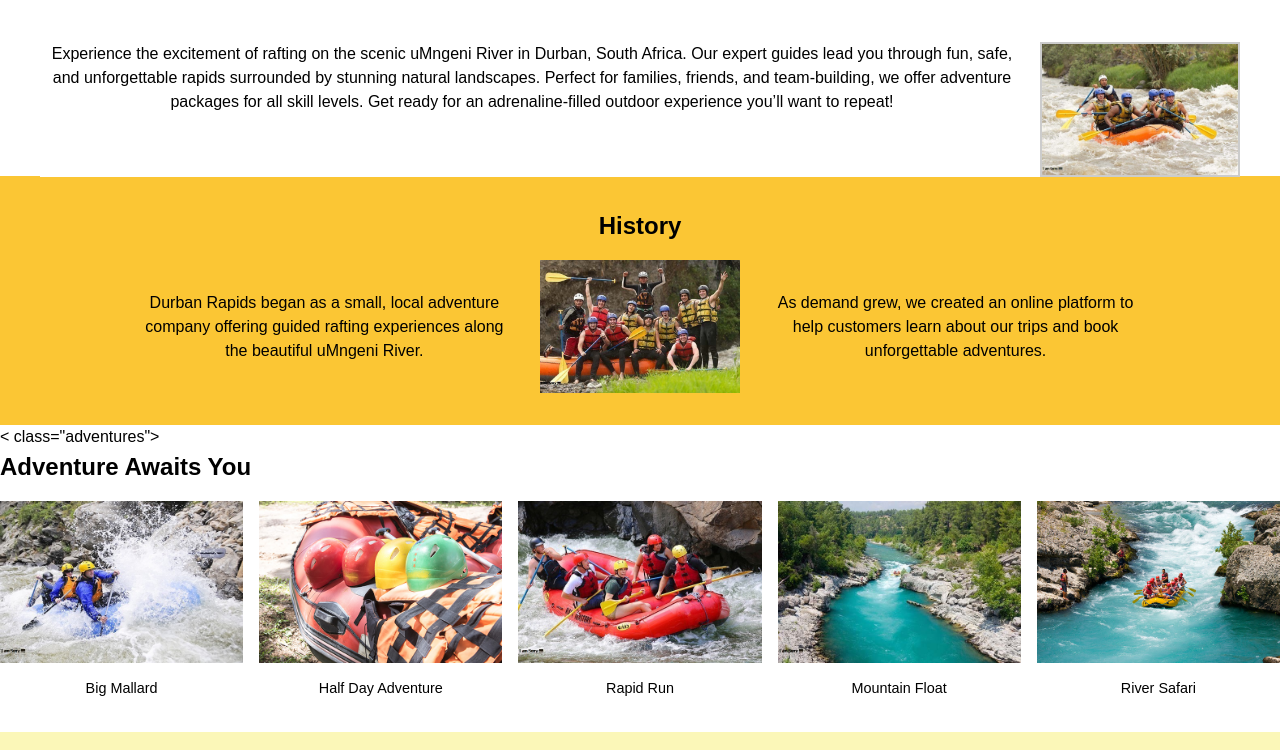
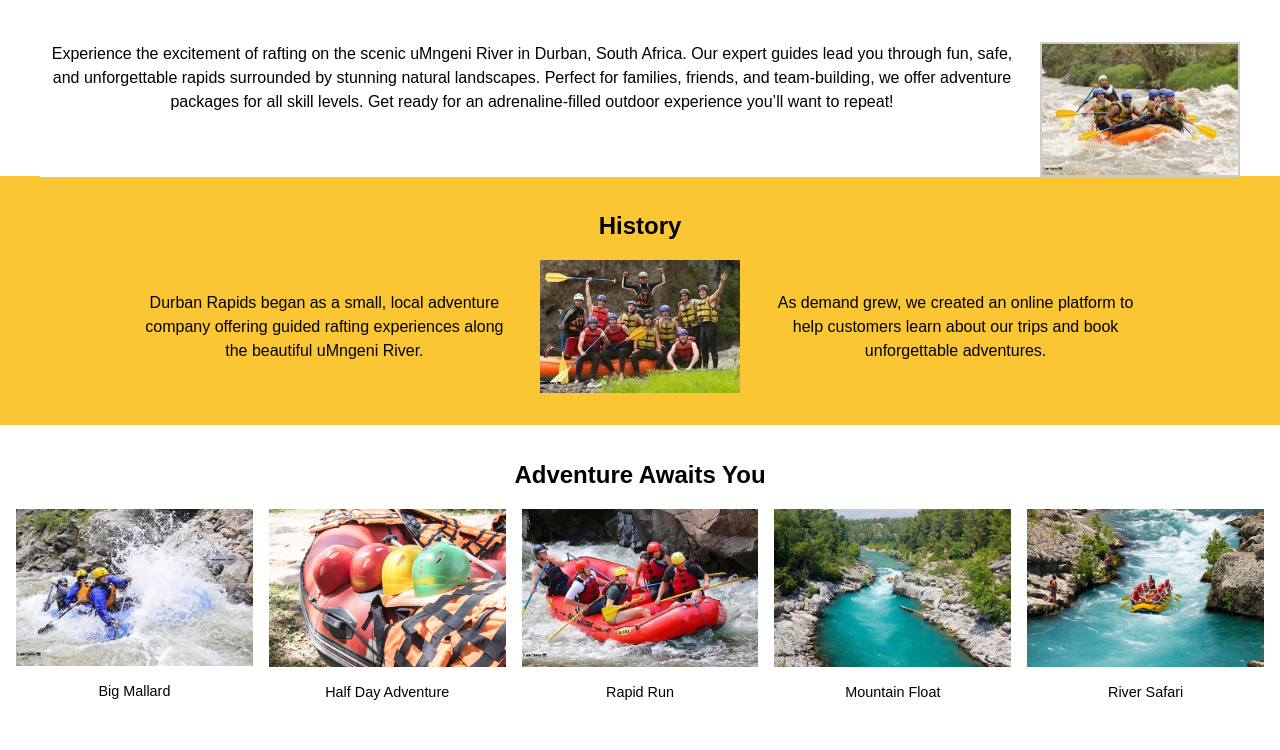
Before and after one commit to SinenkosiN/wdd130, a plain HTML site: page wwr/about.html in a window 1280 px wide. Shown: the part 207-957 px from the top of the page. Drawn offline with Linux system fonts and the light colour scheme.

Commit message:
final update

```diff
--- a/wwr/about.html
+++ b/wwr/about.html
@@ -66,7 +66,7 @@
         </section>
 
         <!-- ADVENTURES SECTION -->
-        < class="adventures">
+        <section class="adventures">
             <h2>Adventure Awaits You</h2>
             <div class="adventure-gallery">
                 <figure>
@@ -90,7 +90,7 @@
                     <figcaption>River Safari</figcaption>
                 </figure>
             </div>
-            </section>
+            </sectio>
 
     </main>
 
```
